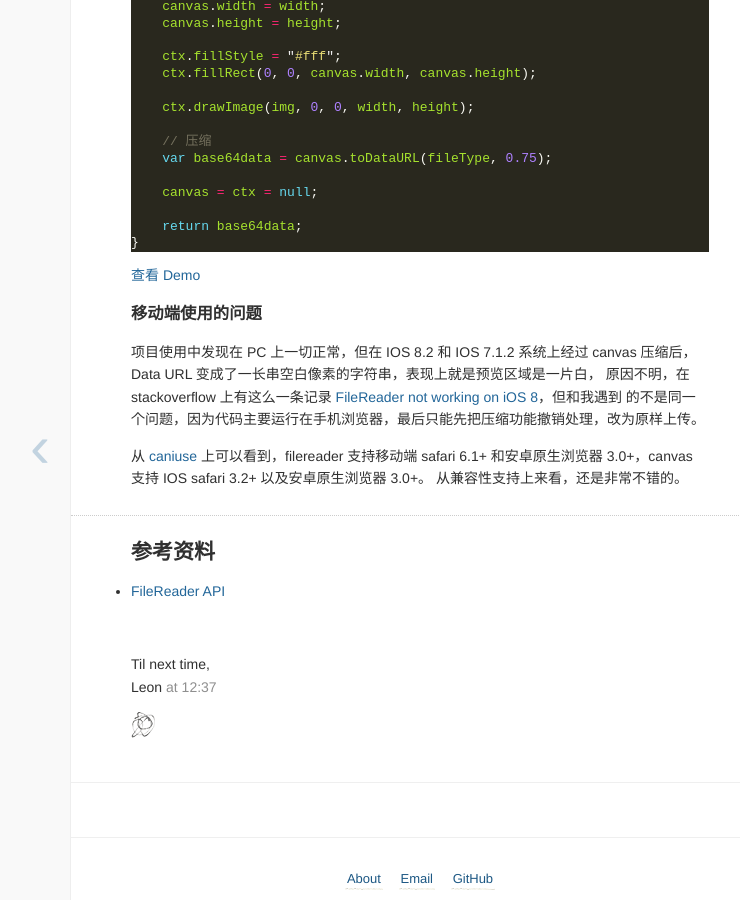
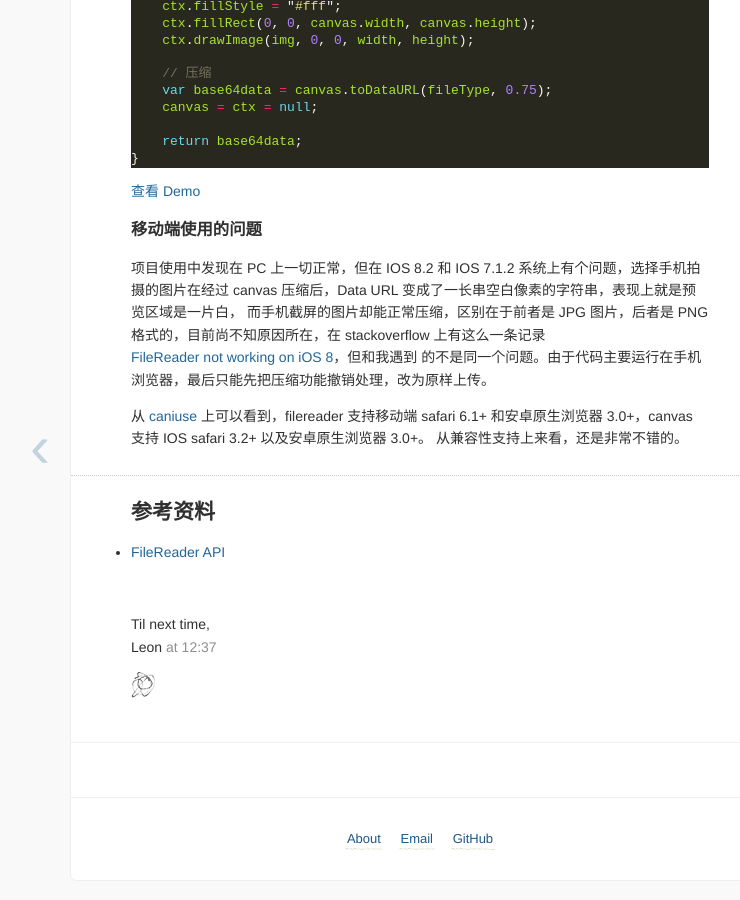
Before and after one commit to superRaytin/superraytin.github.io, a Jekyll site: the page built from _posts/skill/2015-11-18-html5-filereader-preview-upload.md, in a window 1280 px wide and 900 px high, scrolled down 2449 px. Shown: the whole window, without its empty margins (220-960 px from the left). Built offline with Jekyll 4.4.1, drawn with Linux system fonts in a browser that asks for light colours; Markdown is read by kramdown in place of the engine named in the settings; comment, search, counter and statistics services are not loaded.

Commit message:
update article

```diff
--- a/_posts/skill/2015-11-18-html5-filereader-preview-upload.md
+++ b/_posts/skill/2015-11-18-html5-filereader-preview-upload.md
@@ -79,7 +79,6 @@ filechooser.onchange = function() {
     if (!/\/(?:jpeg|jpg|png)/i.test(file.type)) return;
 
     var reader = new FileReader();
-
     reader.onload = function() {
         var result = this.result;
         var img = new Image();
@@ -93,7 +92,6 @@ filechooser.onchange = function() {
         img.onload = function() {
             var compressedDataUrl = compress(img, file.type);
             toPreviewer(compressedDataUrl);
-
             img = null;
         };
 
@@ -105,7 +103,6 @@ filechooser.onchange = function() {
 
 function toPreviewer(dataUrl) {
     previewer.src = dataUrl;
-
     filechooser.value = '';
 }
 
@@ -121,12 +118,10 @@ function compress(img, fileType) {
 
     ctx.fillStyle = "#fff";
     ctx.fillRect(0, 0, canvas.width, canvas.height);
-
     ctx.drawImage(img, 0, 0, width, height);
 
     // 压缩
     var base64data = canvas.toDataURL(fileType, 0.75);
-
     canvas = ctx = null;
 
     return base64data;
@@ -137,9 +132,9 @@ function compress(img, fileType) {
 
 ### 移动端使用的问题
 
-项目使用中发现在 PC 上一切正常，但在 IOS 8.2 和 IOS 7.1.2 系统上经过 canvas 压缩后，Data URL 变成了一长串空白像素的字符串，表现上就是预览区域是一片白，
-原因不明，在 stackoverflow 上有这么一条记录 [FileReader not working on iOS 8](http://stackoverflow.com/questions/25999083/filereader-not-working-on-ios-8)，但和我遇到
-的不是同一个问题，因为代码主要运行在手机浏览器，最后只能先把压缩功能撤销处理，改为原样上传。
+项目使用中发现在 PC 上一切正常，但在 IOS 8.2 和 IOS 7.1.2 系统上有个问题，选择手机拍摄的图片在经过 canvas 压缩后，Data URL 变成了一长串空白像素的字符串，表现上就是预览区域是一片白，
+而手机截屏的图片却能正常压缩，区别在于前者是 JPG 图片，后者是 PNG 格式的，目前尚不知原因所在，在 stackoverflow 上有这么一条记录 [FileReader not working on iOS 8](http://stackoverflow.com/questions/25999083/filereader-not-working-on-ios-8)，但和我遇到
+的不是同一个问题。由于代码主要运行在手机浏览器，最后只能先把压缩功能撤销处理，改为原样上传。
 
 从 [caniuse](http://caniuse.com/#search=filereader) 上可以看到，filereader 支持移动端 safari 6.1+ 和安卓原生浏览器 3.0+，canvas 支持 IOS safari 3.2+ 以及安卓原生浏览器 3.0+。
 从兼容性支持上来看，还是非常不错的。
```
Also changed, not shown: demo/html5-file-reader-preview.html (+5 -5 lines).
